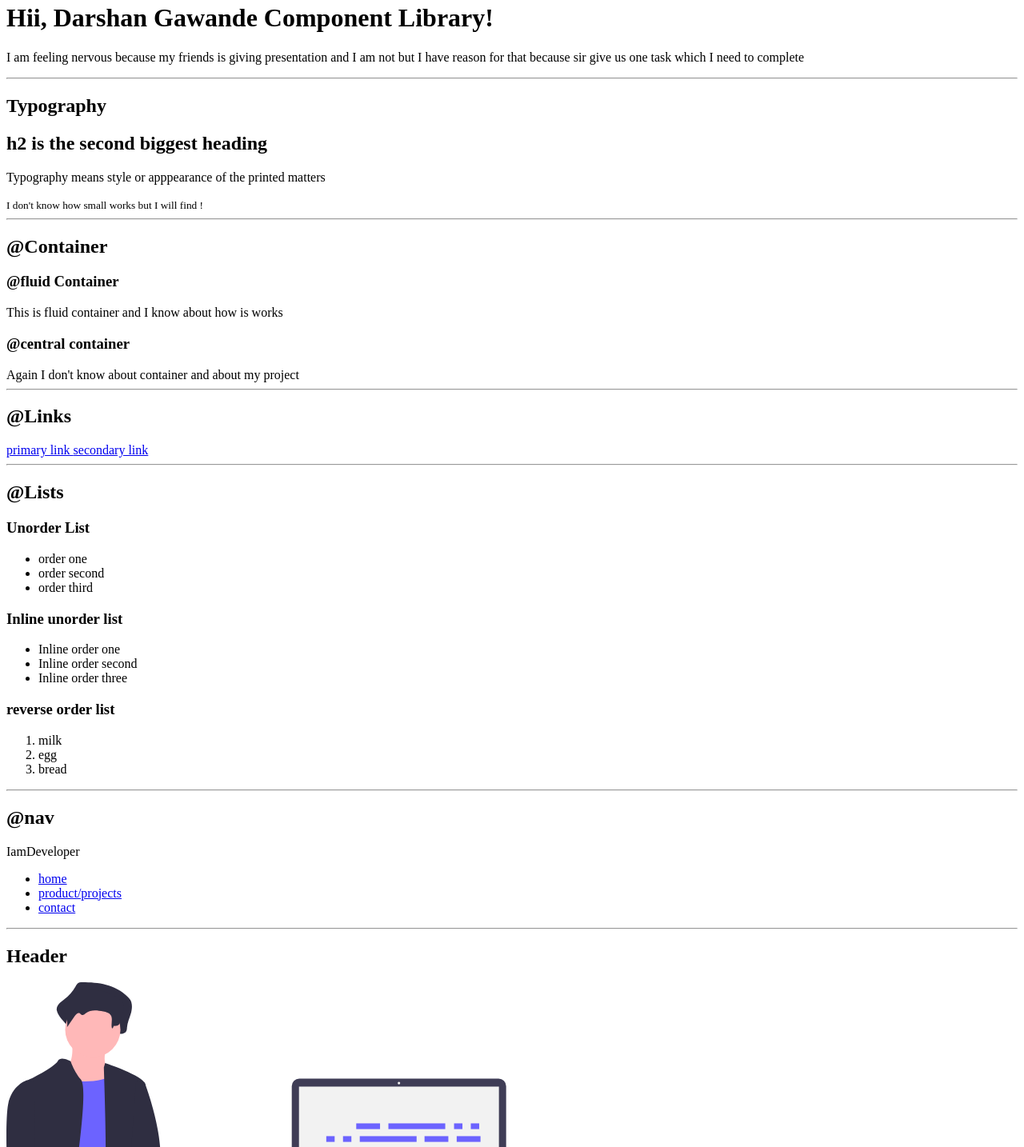
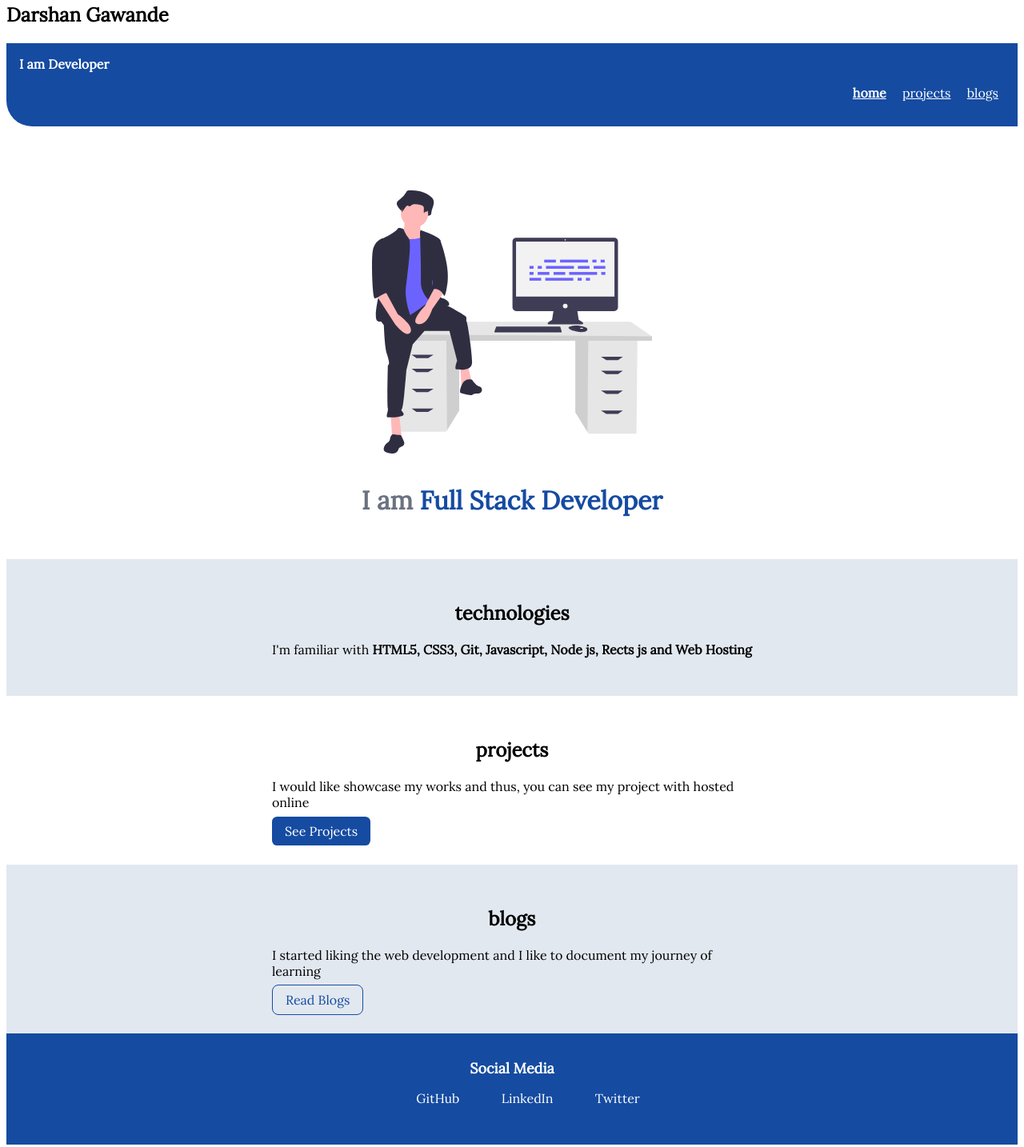
Before and after one commit to darshan-gawande/Darshan_Portfolio_Website, a plain HTML site: page index.html in a window 1280 px wide. Shown: the part 17-1451 px from the top of the page at 80% size. Drawn offline with Linux system fonts and the light colour scheme.

Commit message:
initial commit
First portfolio website

```diff
--- a/index.html
+++ b/index.html
@@ -4,110 +4,80 @@
     <meta charset="UTF-8">
     <meta http-equiv="X-UA-Compatible" content="IE=edge">
     <meta name="viewport" content="width=device-width, initial-scale=1.0">
-    <title>ComponentLibrary</title>
+    <title>portfolio</title>
+    <link rel="stylesheet" href="style.css">
 </head>
 <body>
-    <h1>Hii, Darshan Gawande Component Library!</h1>
-
-    <p> I am feeling nervous because my friends is giving presentation and I am not but I have reason for that because sir give us one task which I need to complete </p>
-
-    <hr>
-
-    <h2>Typography</h2>
-    <h2>h2 is the second biggest heading </h2>
-    <p> Typography means style or apppearance of the printed matters </p>
-    <small>I don't know how small works but I will find !</small>
-
-    <hr>
-
-    <h2>@Container</h2>
-
-    <h3>@fluid Container</h3>
-    <div>This is fluid container and I know about how is works </div>
-
-    <h3>@central container</h3>
-    <div>Again I don't know about container and about my project</div>
-
-    <hr>
-
-    <h2>@Links</h2>
-    <a href="/">primary link </a>
-    <a href="/">secondary link </a>
-
-    <hr>
-
-    <h2>@Lists</h2>
-    <h3>Unorder List</h3>
-    <ul>
-        <li> order one</li>
-        <li>order second</li>
-        <li>order third </li>
-    </ul>
-
-    <h3>Inline unorder list</h3>
-
-    <ul>
-        <li>Inline order one </li>
-        <li>Inline order second </li>
-        <li>Inline order three </li>
-    </ul>
-
-    <h3>reverse order list</h3>
-    <ol>
-    <li>milk</li>
-    <li>egg</li>
-    <li>bread</li>
-    </ol>
-
-    <hr>
-
-    <h2>@nav</h2>
-    <div>IamDeveloper</div>
-    <ul>
-        <li>
-            <a href="/">home</a>
+    <h2>Darshan Gawande</h2>
+    <nav class="navigation container">
+        <div class="nav-brand">I am Developer</div>
+        <ul class="list-non-bullet nav-pills">
+            <li class="list-item-inline">
+                <a class="li  link-active" href="/">home</a>
             </li>
-        <li>
-            <a href="/">product/projects</a>
+            <li class="list-item-inline">
+                <a class="li" href="/project.html">projects</a>
             </li>
-        <li>
-            <a href="/">contact</a>
+            <li class="list-item-inline">
+                <a class="li" href="/blogs.html">blogs</a>
             </li>
         </ul>
+    </nav>
 
-    <hr>
-
-    <h2>Header</h2>
-    <header>
-        <img src="/Images/dev.svg" />
-        <h1>below to our image </h1>
+    <header class="hero">
+        <img class="hero-image" src="/Images/dev.svg" />
+        <h1 class="hero-heading">I am <span class="heading-inverted"> Full Stack Developer </span>
+        </h1>
     </header>
 
-    <hr>
-
-    <h2>@section</h2>
-    <section>
-        <h3>white  section </h3>
-        <p> this will make white section </p>
-     </section>
-     <section>
-        <h3>off white section </h3>
-        <p> this will make off white means grey  section</p>
+    <section class="section ow">
+        <div class="container container-center">
+            <h1>technologies</h1>
+            <p> I'm familiar with <strong>HTML5, CSS3, Git,  Javascript, Node js, Rects js and Web Hosting</strong>
+            </p>
+        </div>
     </section>
 
-    <hr>
+    <section class="section">
+        <div class="container container-center">
+            <h1>projects</h1>
+            <p> I would like showcase my works and thus, you can see my project with hosted online
+                </p>
 
+            <a href="/" class="link link-primary">See Projects </a>
 
-    <h2>@footer</h2>
-    <footer>
-        <div>some small heading footer </div>
-        <ul>
-        <li>list 1</li>
-        <li>list 2</li>
-        <li>list 3</li>
+        </div>
+    </section>
+
+    <section class="section ow">
+        <div class="container container-center">
+            <h1>blogs</h1>
+            <p>I started liking the web development and I like to document my journey of learning
+            </p>
+            <a href="/" class="link link-secondary">Read Blogs</a>
+
+        </div>
+    </section>
+
+    <footer class="footer">
+        <div class="footer-header">Social Media </div>
+        <ul class="social-links list-non-bullet">
+            <li class="list-item-inline">
+                <a class="link" href="https://github.com/Darshan1100"> GitHub </a>
+            </li>
+            <li class="list-item-inline">
+                <a class="link" href="https://www.linkedin.com/in/darshan-gawande-569327192/"> LinkedIn
+                </a>
+            </li>
+            <li class="list-item-inline">
+                <a class="link"href="https://twitter.com/home">
+                    Twitter
+                </a>
+            </li>
         </ul>
     </footer>
 
-    <!-- <div style ="height : 20vh;"></div> -->
+
+
 </body>
 </html>
--- /dev/null
+++ b/style.css
@@ -0,0 +1,132 @@
+@import url('https://fonts.googleapis.com/css2?family=Lora&display=swap');
+
+:root {
+    --primary-color:#154ba1;
+    --off-white:#e2e8f0;
+    --grey-color:#6b7280;
+}
+
+body {
+    font-family: 'Lora', serif;
+}
+
+.hr {
+    margin: 3rem 1rem;
+}
+
+/* container */
+.container {
+    padding: 0rem,2rem;
+
+}
+.container-center {
+    max-width: 600px;
+    margin: auto;
+
+}
+
+/* links */
+.link {
+    text-decoration: none;
+    padding: 0.5rem 1rem;
+
+}
+.link-primary {
+    background-color: var(--primary-color);
+    border-radius: 0.4rem;
+    color: white;
+}
+.link-secondary {
+    color: var(--primary-color);
+    border-radius: 0.5rem;
+    border: 1px solid var(--primary-color);
+
+}
+
+/* lists */
+
+.list-non-bullet {
+   list-style: none;
+}
+
+.list-item-inline {
+    display: inline;
+    padding: 0rem 0.5rem;
+
+}
+
+/* navigation */
+
+.navigation {
+    background-color: var(--primary-color);
+    color: white;
+    padding: 1rem;
+    border-bottom-left-radius: 2rem;
+
+}
+.navigation .nav-pills {
+    text-align: right;
+}
+.navigation .link-active {
+    font-weight: bold;
+}
+.navigation .nav-brand {
+    font-weight: bold;
+}
+.navigation .li {
+    color: white;
+
+}
+
+/* header */
+
+.hero {
+    padding: 2rem;
+    padding-top: 5rem;
+}
+
+.hero .hero-image {
+    max-width: 350px;
+    display: block;
+    margin: auto;
+
+}
+.hero .hero-heading {
+    padding-top: 1rem;
+    color: var(--grey-color);
+    text-align: center;
+
+}
+.hero .hero-heading .heading-inverted {
+    color: var(--primary-color);
+
+}
+
+/* section */
+.section {
+    padding: 2rem;
+}
+.section h1 {
+    text-align: center;
+}
+.ow {
+    background-color: var(--off-white);
+
+}
+
+/* footer */
+
+.footer {
+    background-color: var(--primary-color);
+    padding: 2rem 1rem;
+    text-align: center;
+    color: white;
+
+}
+.footer .link {
+    color: white;
+}
+.footer .footer-header {
+    font-weight: bold;
+    font-size: large;
+}
```
Also changed, not shown: blogs.html (added, +36 -0 lines), project.html (added, +63 -0 lines). Lines whose indentation alone changed are shown as unchanged.
